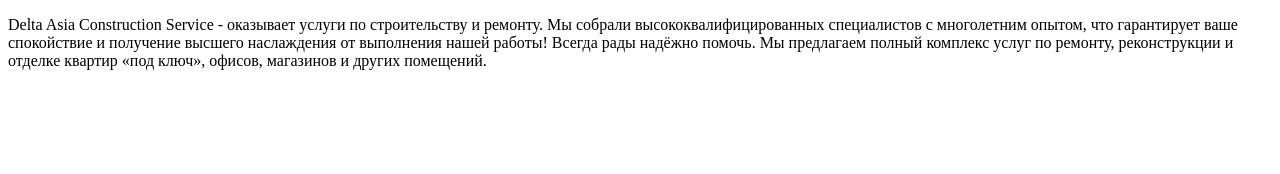
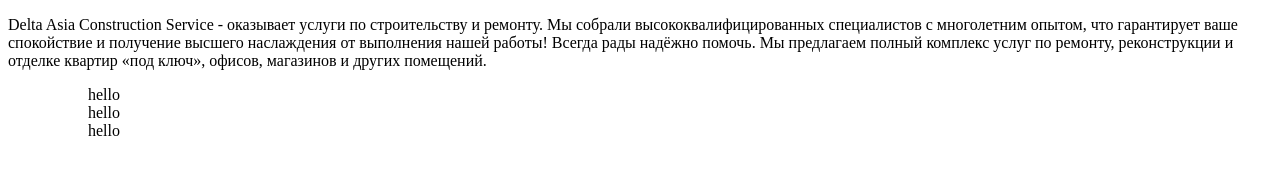
Before and after one commit to jamshidkhuja/urok10, a plain HTML site: page index.html in a window 1280 px wide. Drawn offline with Linux system fonts and the light colour scheme.

Commit message:
изменение

```diff
--- a/index.html
+++ b/index.html
@@ -7,4 +7,9 @@
 </head>
 <body>
 <p>Delta Asia Construction Service - оказывает услуги по строительству и ремонту. Мы собрали высококвалифицированных специалистов с многолетним опытом, что гарантирует ваше спокойствие и получение высшего наслаждения от выполнения нашей работы! Всегда рады надёжно помочь. Мы предлагаем полный комплекс услуг по ремонту, реконструкции и отделке квартир «под ключ», офисов, магазинов и других помещений.</p>
+<ul>
+	<ol>hello</ol>
+	<ol>hello</ol>
+	<ol>hello</ol>
+</ul>
 </body>
```
